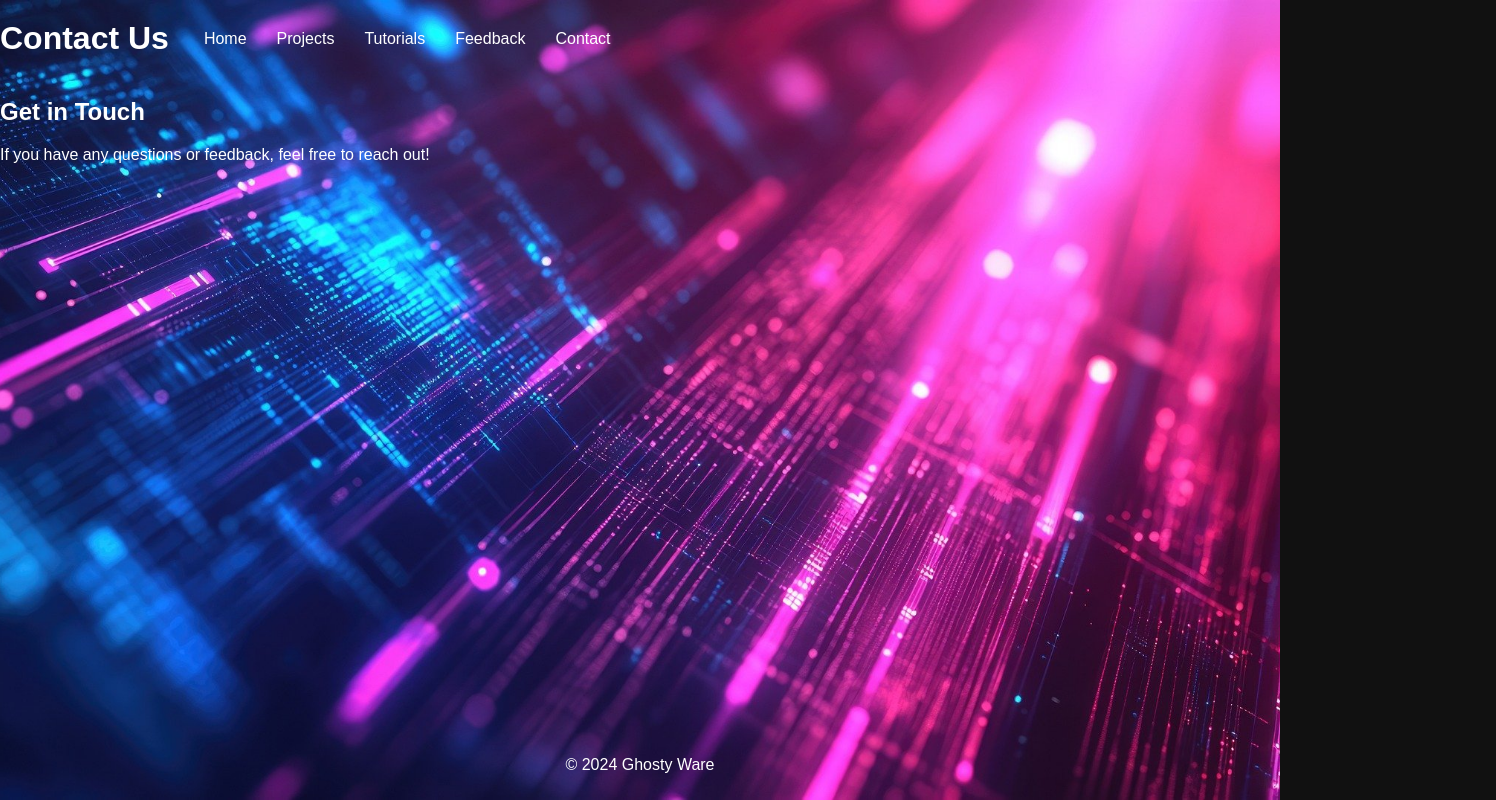
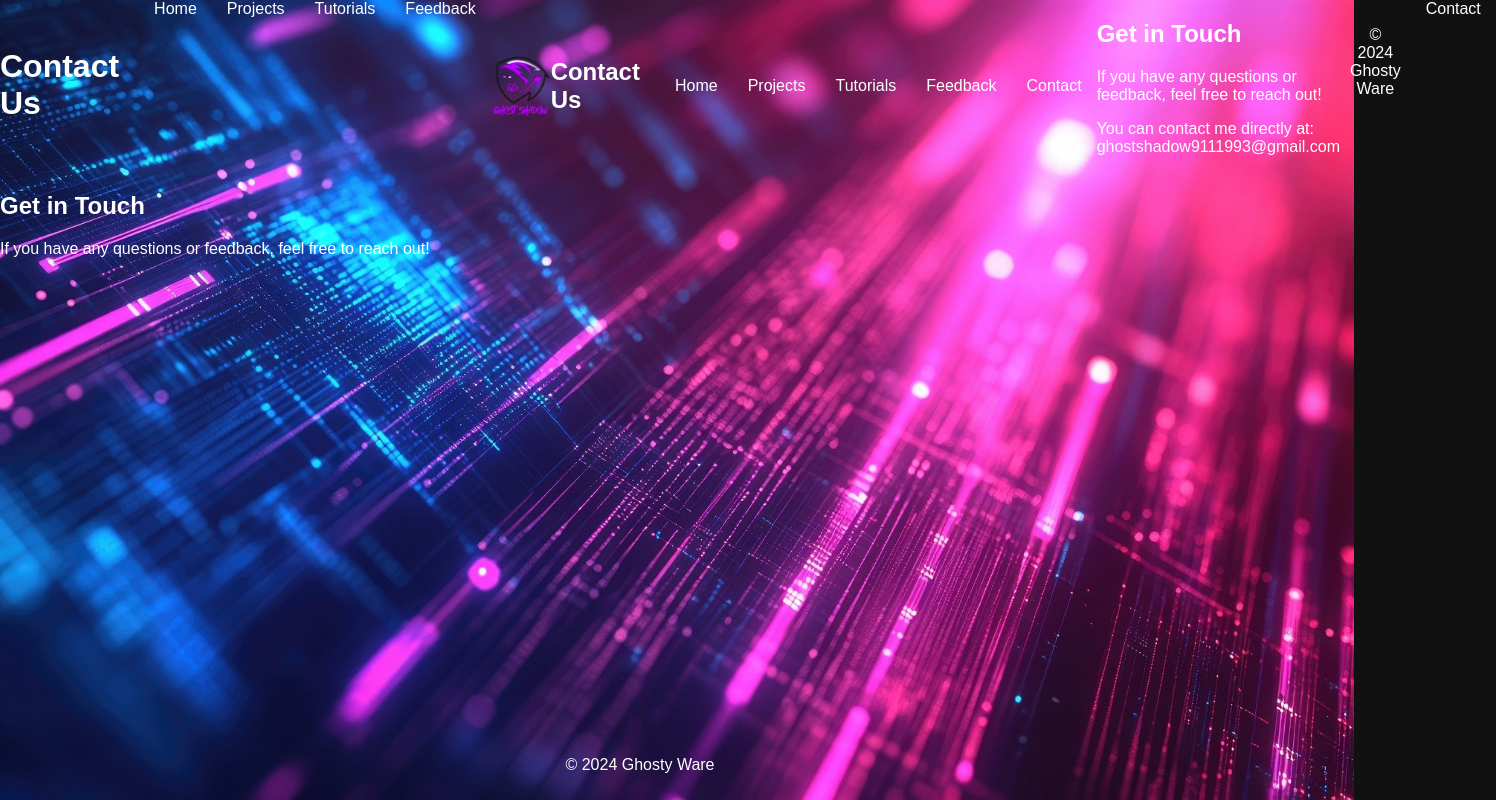
Before and after one commit to Ghostshadowplays/Ghosty-Ware-Site, a plain HTML site: page templates/contact.html in a window 1280 px wide. Shown: the whole page, 1496 px wide, since content can reach past the window. Drawn offline with Linux system fonts and the light colour scheme.

Commit message:
Update contact.html

```diff
--- a/templates/contact.html
+++ b/templates/contact.html
@@ -14,7 +14,41 @@
                 <li><a href="/">Home</a></li>
                 <li><a href="/projects">Projects</a></li>
                 <li><a href="/tutorials">Tutorials</a></li>
+                <li><a href="/feedback">Feedback</a></li><!DOCTYPE html>
+<html lang="en">
+<head>
+    <meta charset="UTF-8">
+    <meta name="viewport" content="width=device-width, initial-scale=1.0">
+    <title>Contact - Ghosty Ware</title>
+    <link rel="stylesheet" href="/static/styles.css">
+    <link rel="stylesheet" href="https://fonts.googleapis.com/css2?family=Roboto:wght@400;700&display=swap">
+</head>
+<body class="contact-page">
+    <header>
+        <img src="/static/logo.png" alt="Ghosty Ware Logo" style="height: 60px;">
+        <h1>Contact Us</h1>
+        <nav>
+            <ul>
+                <li><a href="/">Home</a></li>
+                <li><a href="/projects">Projects</a></li>
+                <li><a href="/tutorials">Tutorials</a></li>
                 <li><a href="/feedback">Feedback</a></li>
+                <li><a href="/contact">Contact</a></li>
+            </ul>
+        </nav>
+    </header>
+    <main>
+        <h2>Get in Touch</h2>
+        <p>If you have any questions or feedback, feel free to reach out!</p>
+        <p>You can contact me directly at: <a href="mailto:ghostshadow9111993@gmail.com">ghostshadow9111993@gmail.com</a></p>
+        <!-- You can add a contact form here if desired -->
+    </main>
+    <footer>
+        <p>&copy; 2024 Ghosty Ware</p>
+    </footer>
+</body>
+</html>
+
                 <li><a href="/contact">Contact</a></li>
             </ul>
         </nav>
```
